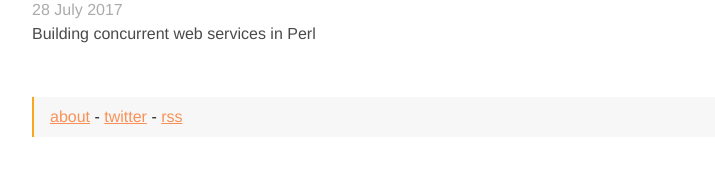
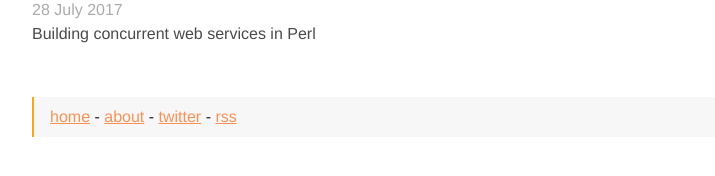
Before and after one commit to ltriant/ltriant.github.io, a Jekyll site: the page built from index.md, in a window 1280 px wide. Shown: the part 559-735 px from the top of the page, without its empty margins (208-923 px from the left). Built offline with Jekyll 4.4.1, drawn with Linux system fonts in a browser that asks for light colours.

Commit message:
add a link back to the home page

```diff
--- a/_layouts/default.html
+++ b/_layouts/default.html
@@ -11,6 +11,7 @@
 </div>
 
 <div id="page-footer">
+	<a href="{{ "/" | relative_url }}">home</a> -
 	<a href="{{ "about.html" | relative_url }}">about</a> -
 	<a href="https://twitter.com/ltriant">twitter</a> -
 	<a href="{{ "/feed.xml" | relative_url }}">rss</a>
```
